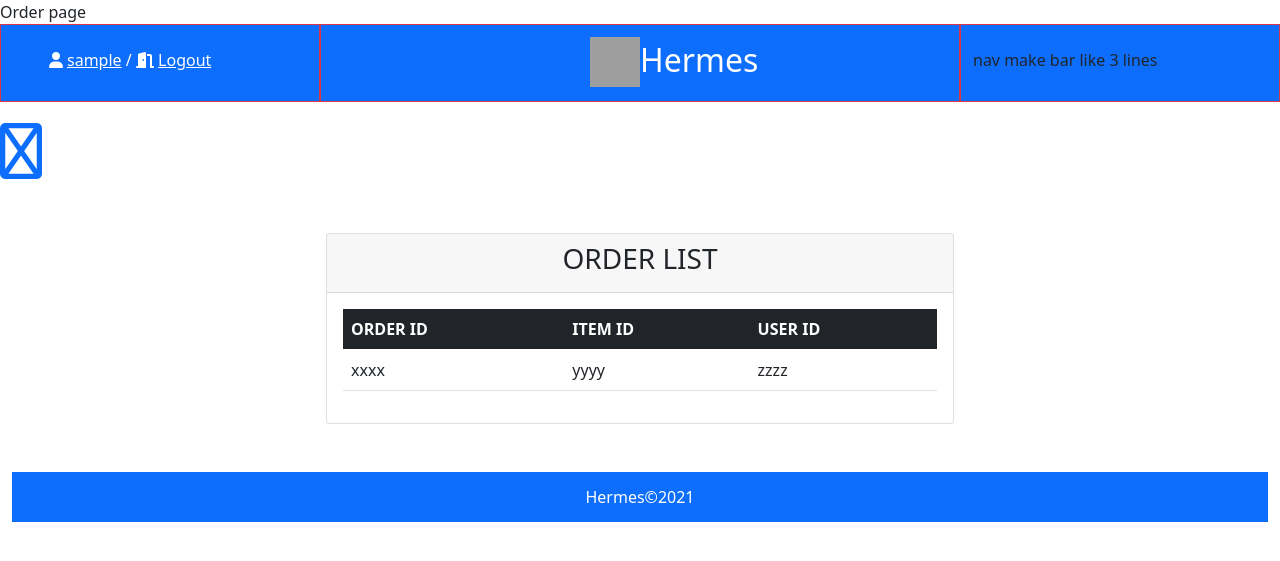
After one commit to Masahiro62/Hermes, a PHP site: page /order.php in a window 1280 px wide. The commit adds this page. Shown: the top 561 px of the page. Run offline with PHP 8.4, Linux system fonts and the light colour scheme; the visitor is signed in with stand-in values (Sample User, id 1); some libraries are stand-ins or nearby versions; grey boxes are pictures that could not be loaded.

Commit message:
created event and order.php

```diff
--- a/events.php
+++ b/events.php
@@ -23,7 +23,7 @@
                 <div class="card-header">
                     <h3 class="text-center">EVENTS</h3>
                 </div>
-                <form action="" method="" class="">
+                <form action="" method="POST" class="">
                     <div class="card-body">
                         <label for="">EVENT NAME:</label>
                         <input type="text" name="event_name" class="form-control w-100">
@@ -39,8 +39,8 @@
             <!-- event table -->
             <section class="mt-3">
                 <h3 class="text-center">EVENT LIST</h3>
-                <table class="table table-hover w-50 mx-auto">
-                    <thead>
+                <table class="table table-hover w-75 mx-auto">
+                    <thead class="table-dark">
                             <th>ID</th>
                             <th>NAME</th>
                             <th>OBJECT</th>
--- /dev/null
+++ b/order.php
@@ -0,0 +1,51 @@
+<!doctype html>
+<html lang="en">
+  <head>
+    <titl>Order page</title>
+    <!-- Required meta tags -->
+    <meta charset="utf-8">
+    <meta name="viewport" content="width=device-width, initial-scale=1, shrink-to-fit=no">
+
+    <!-- Bootstrap CSS v5.0.2 -->
+    <link rel="stylesheet" href="https://cdn.jsdelivr.net/npm/bootstrap@5.0.2/dist/css/bootstrap.min.css"  integrity="sha384-EVSTQN3/azprG1Anm3QDgpJLIm9Nao0Yz1ztcQTwFspd3yD65VohhpuuCOmLASjC" crossorigin="anonymous">
+
+  </head>
+  <body>
+      <header><?php include'header.php';?></header>
+
+      <!-- back to dashboarde -->
+      <a href="adminDashboard.php"><i class="fas fa-angle-double-left display-4 mt-3"></i></a>
+      <div class="container-fluid">
+
+      <main>
+        <!-- order list and just show the table nobody can not change except changeing db -->
+        <div class="container-flud">
+            <div class="card w-50 mx-auto mt-5 mb-5">
+                <div class="card-header">
+                    <h3 class="text-center">ORDER LIST</h3>
+                </div>
+                <div class="card-body">
+                    <table class="table table-hover">
+                        <thead class="table-dark">
+                            <th>ORDER ID</th>
+                            <th>ITEM ID</th>
+                            <th>USER ID</th>
+                        </thead>
+                        <tbody>
+                            <tr>
+                                <td>xxxx</td>
+                                <td>yyyy</td>
+                                <td>zzzz</td>
+                            </tr>
+                        </tbody>
+                    </table>
+                </div>
+            </div>
+        </div>
+      </main>
+      <footer><?php include 'footer.php';?></footer>
+    <!-- Bootstrap JavaScript Libraries -->
+    <script src="https://cdn.jsdelivr.net/npm/@popperjs/core@2.9.2/dist/umd/popper.min.js" integrity="sha384-IQsoLXl5PILFhosVNubq5LC7Qb9DXgDA9i+tQ8Zj3iwWAwPtgFTxbJ8NT4GN1R8p" crossorigin="anonymous"></script>
+    <script src="https://cdn.jsdelivr.net/npm/bootstrap@5.0.2/dist/js/bootstrap.min.js" integrity="sha384-cVKIPhGWiC2Al4u+LWgxfKTRIcfu0JTxR+EQDz/bgldoEyl4H0zUF0QKbrJ0EcQF" crossorigin="anonymous"></script>
+  </body>
+</html>
```
Also changed, not shown: adminDashboard.php (+4 -5 lines).
